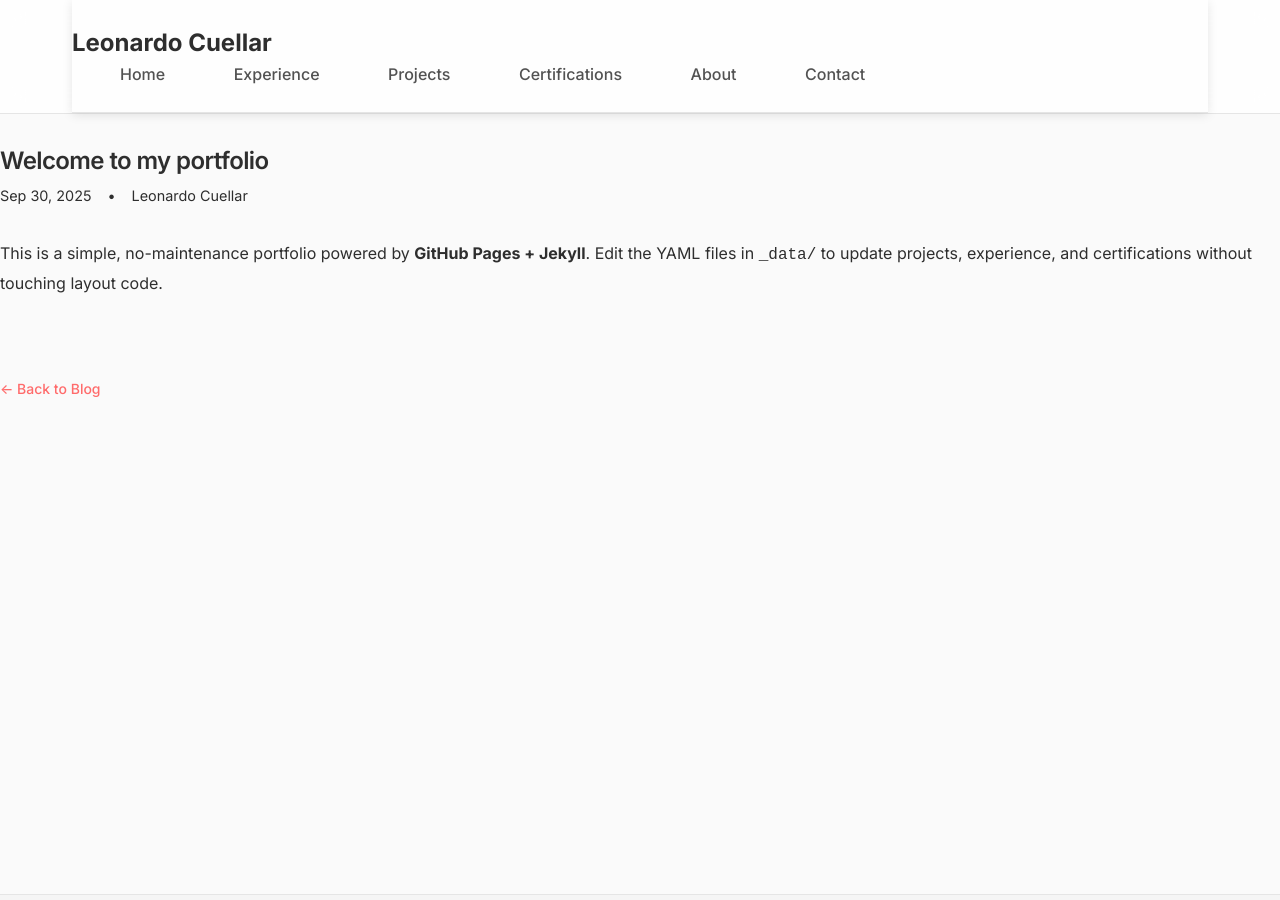
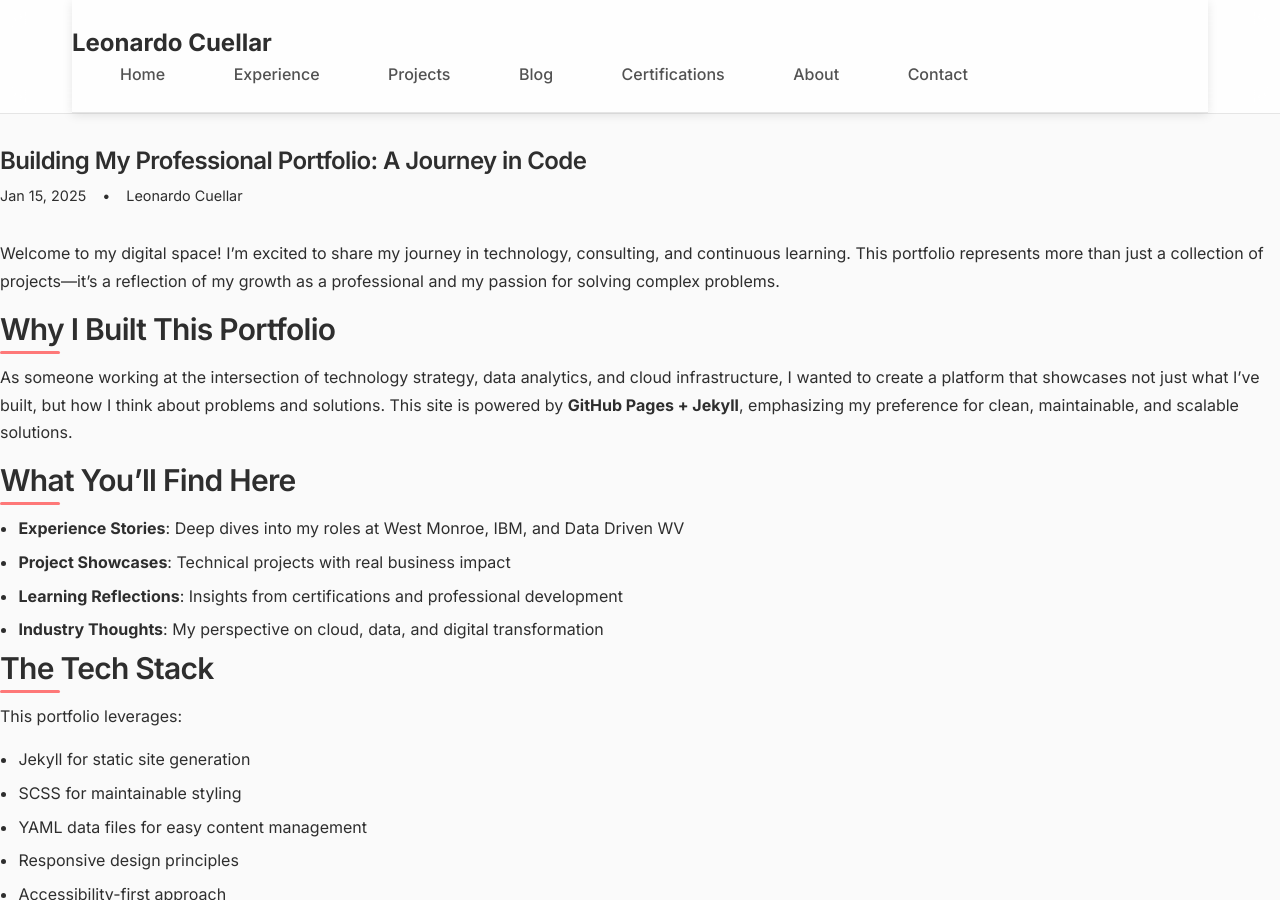
Before and after one commit to leonardocuellargold/leonardocuellargold.github.io, a Jekyll site: the page built from _posts/2025-09-30-welcome.md, in a window 1280 px wide and 900 px high. Built offline with Jekyll 4.4.1, drawn with Linux system fonts in a browser that asks for light colours; some of the changed text lies outside the part shown.

Commit message:
Add blog section and link experience items to blog posts
- Create blog page with dedicated navigation tab
- Add blog post links to experience items in timeline
- Create detailed experience blog posts for West Monroe, IBM, and Data Driven WV
- Add comprehensive styling for blog posts and experience links
- Update portfolio welcome post with more engaging content

```diff
--- a/_config.yml
+++ b/_config.yml
@@ -52,6 +52,8 @@
     url: "/experience/"
   - title: "Projects"
     url: "/projects/"
+  - title: "Blog"
+    url: "/blog/"
   - title: "Certifications"
     url: "/certifications/"
   - title: "About"
--- a/_data/experience.yml
+++ b/_data/experience.yml
@@ -5,6 +5,7 @@
   points:
     - Built client‑ready deliverables and automation for infra/cyber projects.
     - Collaborated across teams on cloud and security initiatives.
+  blog_post: "/blog/2025/06/15/west-monroe-infrastructure-cybersecurity-internship/"
 - title: Application Consultant Intern
   org: IBM
   when: Summer 2024
@@ -12,6 +13,7 @@
   points:
     - Delivered cloud solutions and earned Google Cloud Associate Engineer.
     - Co‑led NYC Google Cloud + IBM Summit support.
+  blog_post: "/blog/2024/08/30/ibm-consultant-intern-cloud-summit/"
 - title: Analyst | Data Driven WV
   org: West Virginia University
   when: 2023 – Present
@@ -19,3 +21,4 @@
   points:
     - Led digital transformation projects (donation automation, CRM prototypes).
     - Built dashboards and predictive models for WV orgs.
+  blog_post: "/blog/2024/01/20/data-driven-wv-digital-transformation/"
--- a/_posts/2025-09-30-welcome.md
+++ b/_posts/2025-09-30-welcome.md
@@ -1,7 +1,33 @@
 ---
 layout: post
-title: "Welcome to my portfolio"
-categories: updates
+title: "Building My Professional Portfolio: A Journey in Code"
+categories: [blog]
+tags: [portfolio, web-development, jekyll, career]
+date: 2025-01-15
 ---
 
-This is a simple, no-maintenance portfolio powered by **GitHub Pages + Jekyll**. Edit the YAML files in `_data/` to update projects, experience, and certifications without touching layout code.
+Welcome to my digital space! I'm excited to share my journey in technology, consulting, and continuous learning. This portfolio represents more than just a collection of projects—it's a reflection of my growth as a professional and my passion for solving complex problems.
+
+## Why I Built This Portfolio
+
+As someone working at the intersection of technology strategy, data analytics, and cloud infrastructure, I wanted to create a platform that showcases not just what I've built, but how I think about problems and solutions. This site is powered by **GitHub Pages + Jekyll**, emphasizing my preference for clean, maintainable, and scalable solutions.
+
+## What You'll Find Here
+
+- **Experience Stories**: Deep dives into my roles at West Monroe, IBM, and Data Driven WV
+- **Project Showcases**: Technical projects with real business impact
+- **Learning Reflections**: Insights from certifications and professional development
+- **Industry Thoughts**: My perspective on cloud, data, and digital transformation
+
+## The Tech Stack
+
+This portfolio leverages:
+- Jekyll for static site generation
+- SCSS for maintainable styling
+- YAML data files for easy content management
+- Responsive design principles
+- Accessibility-first approach
+
+I believe in "less is more"—clean code, elegant design, and meaningful content over flashy features.
+
+Stay tuned for more insights from my journey in technology consulting and cloud infrastructure!
--- a/assets/main.scss
+++ b/assets/main.scss
@@ -1028,6 +1028,84 @@
   display: flex;
   align-items: center;
   gap: var(--space-4);
+}
+
+/* Experience Links */
+.experience-links {
+  margin-top: var(--space-4);
+  padding-top: var(--space-4);
+  border-top: 1px solid var(--border-primary);
+
+  .btn {
+    font-size: var(--text-sm);
+  }
+}
+
+/* Blog Post Cards */
+.blog-posts {
+  display: grid;
+  gap: var(--space-8);
+  max-width: var(--max-width-2xl);
+  margin: 0 auto;
+}
+
+.blog-post-card {
+  background: var(--bg-surface);
+  border: 1px solid var(--border-primary);
+  border-radius: var(--border-radius-lg);
+  padding: var(--space-6);
+  transition: all var(--duration-200) var(--ease-out);
+
+  &:hover {
+    transform: translateY(-2px);
+    box-shadow: var(--shadow-lg);
+    border-color: var(--accent);
+  }
+
+  h2 {
+    margin-bottom: var(--space-3);
+
+    a {
+      color: var(--text-primary);
+      text-decoration: none;
+
+      &:hover {
+        color: var(--accent);
+      }
+    }
+  }
+
+  .post-excerpt {
+    color: var(--text-secondary);
+    margin-bottom: var(--space-4);
+    line-height: 1.7;
+  }
+
+  .post-tags {
+    display: flex;
+    gap: var(--space-2);
+    margin-left: var(--space-3);
+
+    .tag {
+      background: var(--accent-100);
+      color: var(--accent-700);
+      padding: 0.25rem 0.5rem;
+      border-radius: var(--border-radius-sm);
+      font-size: var(--text-xs);
+      font-weight: 500;
+    }
+  }
+}
+
+.empty-state {
+  text-align: center;
+  padding: var(--space-20) var(--space-6);
+  color: var(--text-secondary);
+
+  h3 {
+    color: var(--text-primary);
+    margin-bottom: var(--space-3);
+  }
   font-size: var(--text-sm);
   color: var(--text-secondary);
   margin-bottom: var(--space-3);
@@ -1413,7 +1491,16 @@
 .timeline:before { content:""; position:absolute; top: .3rem; bottom: .3rem; left: 10px; width:2px; background: var(--border); }
 .timeline-item { position: relative; padding-left: 2.1rem; }
 .timeline-item:before { content:""; position:absolute; left: 4px; top: 1.1rem; width: 12px; height: 12px; border-radius:50%; background: var(--accent); box-shadow: 0 0 0 4px var(--bg); border:1px solid rgba(var(--accent-rgb), .7); }
-.timeline-item .card { margin-bottom: 1.4rem; background: linear-gradient(180deg,var(--bg-alt),var(--bg-soft)); }
+.timeline-item .card {
+  margin-bottom: 1.4rem;
+  background: linear-gradient(180deg,var(--bg-alt),var(--bg-soft));
+
+  .experience-links {
+    margin-top: var(--space-3);
+    padding-top: var(--space-3);
+    border-top: 1px solid var(--border-primary);
+  }
+}
 
 ul { padding-left: 1.15rem; }
 li { margin: .4rem 0; }
```
Also changed, not shown: _includes/timeline-item.html (+8 -3 lines), _posts/2024-01-20-data-driven-wv-digital-transformation.md (added, +130 -0 lines), _posts/2024-08-30-ibm-consultant-intern-cloud-summit.md (added, +88 -0 lines), _posts/2025-06-15-west-monroe-infrastructure-cybersecurity-internship.md (added, +50 -0 lines), pages/blog.md (+37 -0 lines).
